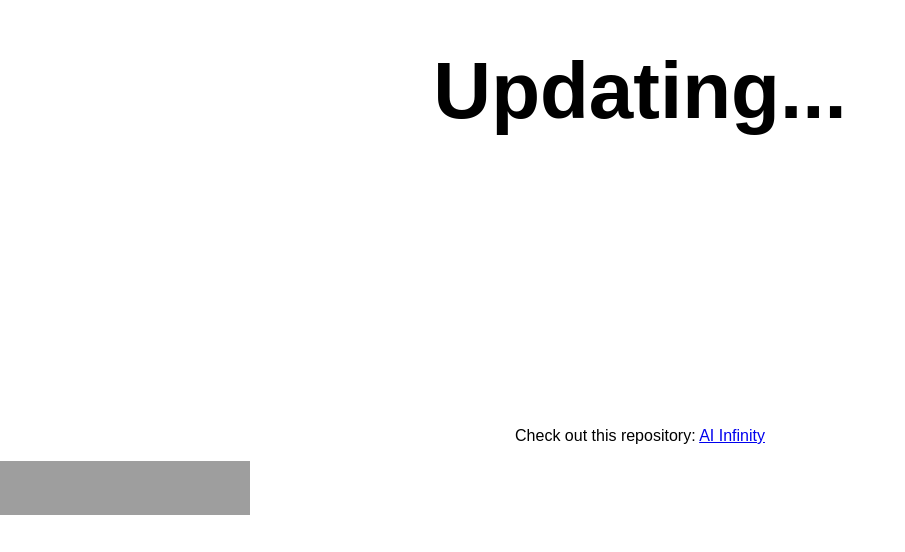
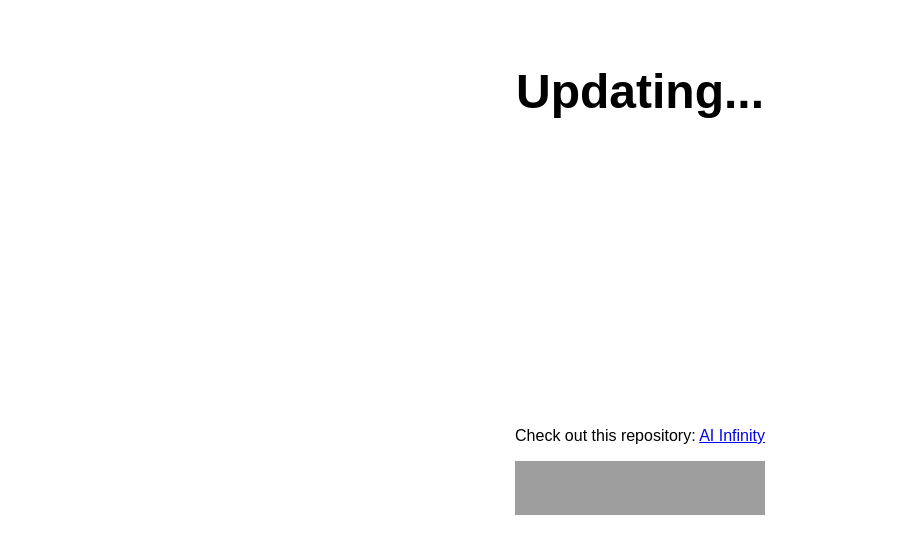
Before and after one commit to meetpateltech/meetpateltech.github.io, a plain HTML site: page index.html in a window 1280 px wide. Shown: the part 229-781 px from the top of the page, without its empty margins (0-905 px from the left). Drawn offline with Linux system fonts and the light colour scheme; grey boxes are pictures that could not be loaded; a web font is replaced by a local one.

Commit message:
Update style.css
Updated css for product hunt badge!

```diff
--- a/style.css
+++ b/style.css
@@ -12,7 +12,7 @@ body {
 }
 
 h1 {
-  font-size: 5rem;
+  font-size: 3rem;
   font-family: 'Product Sans', sans-serif;
   visibility: hidden;
 }
@@ -25,6 +25,11 @@ h1 {
   display: flex;
 }
 
+.ProductHunt {
+  justify-content: center;
+  align-items: center;
+  display: flex;
+}
 
 footer {
   display: flex;
```
